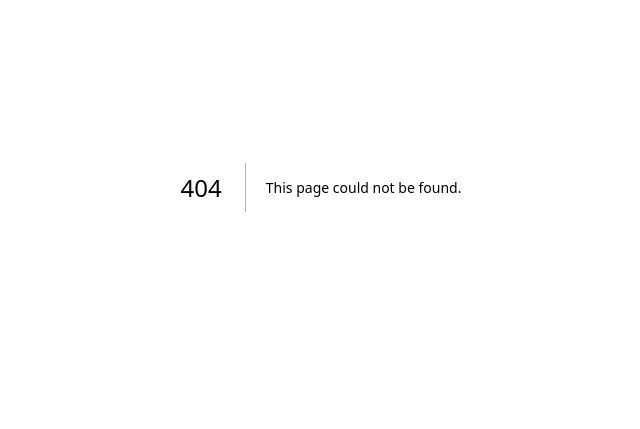
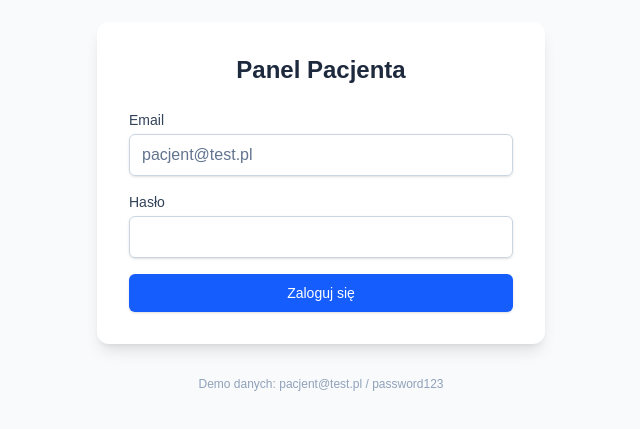
Before and after one commit to RafalPe/patient-rehab-portal, a Next.js app: page /login in a window 1280 px wide. Before the commit this address had no page. Shown: the part 213-642 px from the top of the page, without its empty margins (319-959 px from the left). Built offline with nearby package versions, Linux system fonts and the light colour scheme.

Commit message:
feat: Implement login page with a new LoginForm component that handles user authentication.

```diff
--- /dev/null
+++ b/src/app/login/page.tsx
@@ -0,0 +1,15 @@
+import { LoginForm } from "@/features/auth/components/LoginForm";
+
+export default function LoginPage() {
+  return (
+    <main className="flex min-h-screen items-center justify-center bg-slate-50 px-4">
+      <div className="w-full max-w-md">
+        <LoginForm />
+        <p className="mt-8 text-center text-xs text-slate-400">
+          Demo danych: <span className="font-medium">pacjent@test.pl</span> /{" "}
+          <span className="font-medium">password123</span>
+        </p>
+      </div>
+    </main>
+  );
+}
--- a/src/features/auth/components/LoginForm.tsx
+++ b/src/features/auth/components/LoginForm.tsx
@@ -22,7 +22,7 @@ export const LoginForm = () => {
 
       <form action={formAction} className="space-y-4">
         {state.errors?.form && (
-          <div className="rounded-md bg-red-50 p-3 text-sm text-red-600 border border-red-200">
+          <div className="rounded-md border border-red-200 bg-red-50 p-3 text-sm text-red-600">
             {state.errors.form}
           </div>
         )}
@@ -39,7 +39,7 @@ export const LoginForm = () => {
             name="email"
             type="email"
             required
-            className="mt-1 block w-full rounded-md border border-slate-300 px-3 py-2 shadow-sm focus:border-brand-primary focus:outline-none focus:ring-1 focus:ring-brand-primary"
+            className="focus:border-brand-primary focus:ring-brand-primary mt-1 block w-full rounded-md border border-slate-300 px-3 py-2 text-slate-800 shadow-sm placeholder:text-slate-500 focus:ring-1 focus:outline-none"
             placeholder="pacjent@test.pl"
           />
           {state.errors?.email && (
@@ -59,7 +59,7 @@ export const LoginForm = () => {
             name="password"
             type="password"
             required
-            className="mt-1 block w-full rounded-md border border-slate-300 px-3 py-2 shadow-sm focus:border-brand-primary focus:outline-none focus:ring-1 focus:ring-brand-primary"
+            className="focus:border-brand-primary focus:ring-brand-primary mt-1 block w-full rounded-md border border-slate-300 px-3 py-2 text-slate-800 shadow-sm focus:ring-1 focus:outline-none"
           />
           {state.errors?.password && (
             <p className="mt-1 text-xs text-red-500">
@@ -71,7 +71,7 @@ export const LoginForm = () => {
         <button
           type="submit"
           disabled={isPending}
-          className="w-full flex justify-center py-2 px-4 border border-transparent rounded-md shadow-sm text-sm font-medium text-white bg-blue-600 hover:bg-blue-700 focus:outline-none focus:ring-2 focus:ring-offset-2 focus:ring-blue-500 disabled:opacity-50 disabled:cursor-not-allowed transition-colors"
+          className="flex w-full justify-center rounded-md border border-transparent bg-blue-600 px-4 py-2 text-sm font-medium text-white shadow-sm transition-colors hover:bg-blue-700 focus:ring-2 focus:ring-blue-500 focus:ring-offset-2 focus:outline-none disabled:cursor-not-allowed disabled:opacity-50"
         >
           {isPending ? "Logowanie..." : "Zaloguj się"}
         </button>
```
